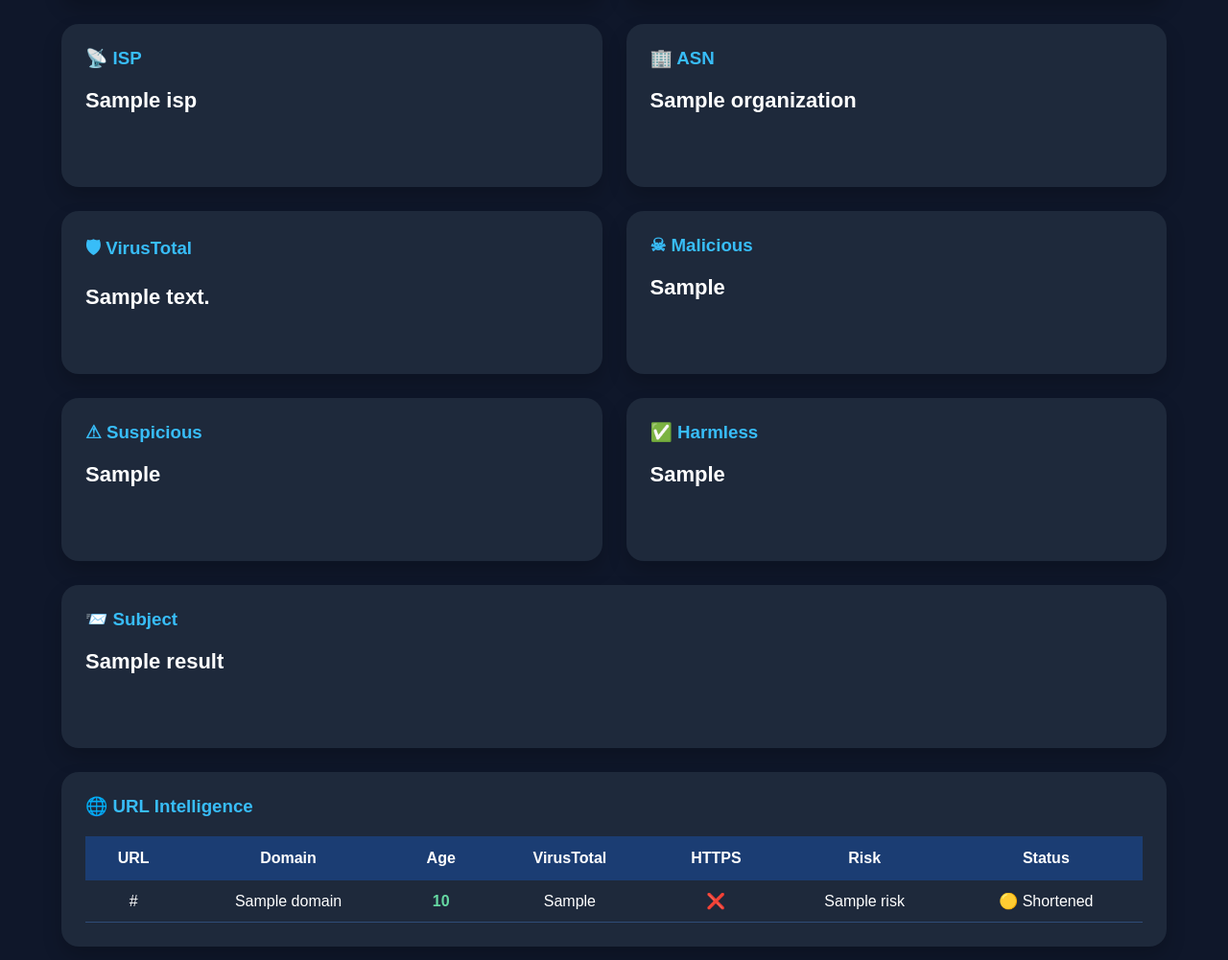
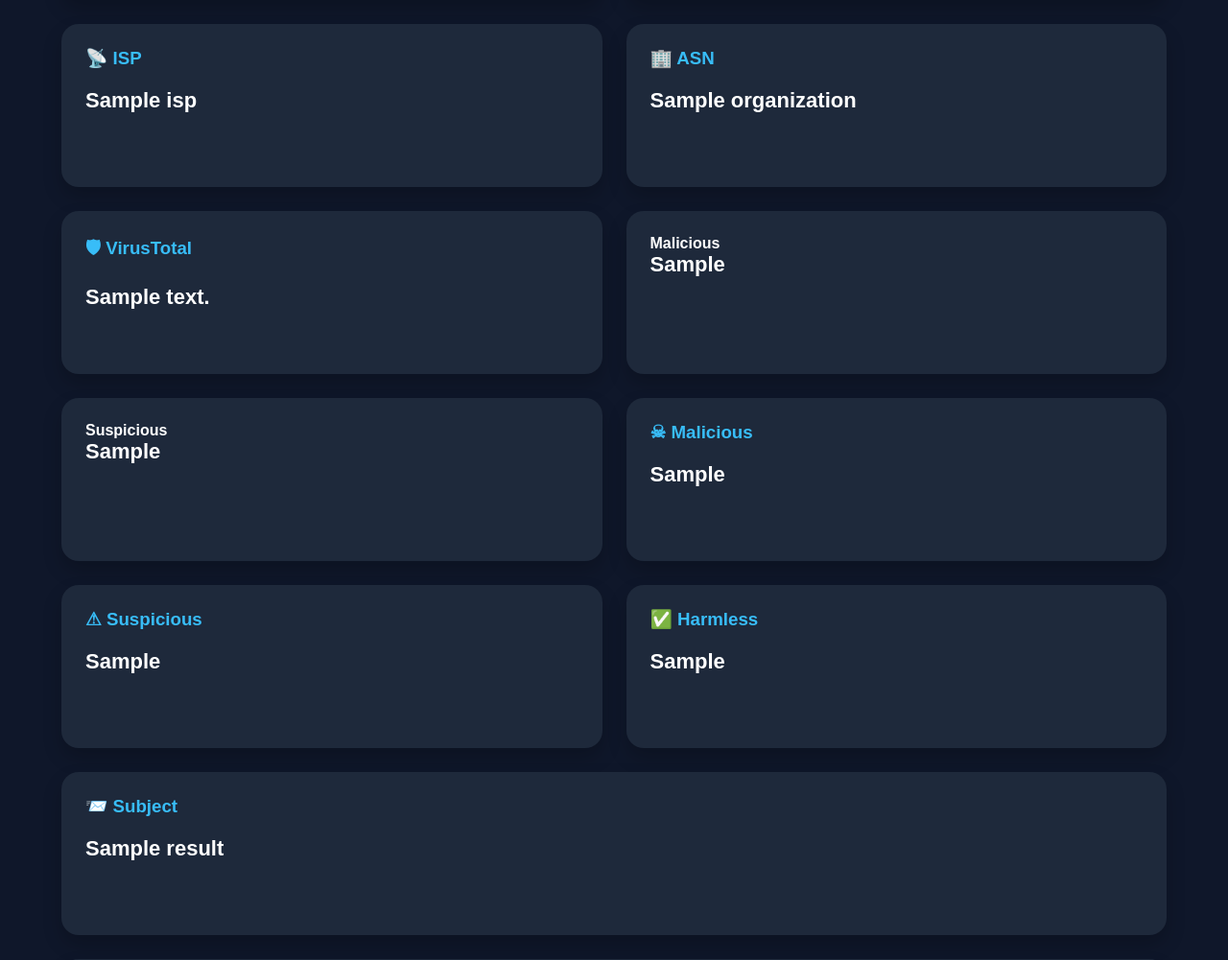
Before and after one commit to suryakadam17/phishguard-ai, a Flask app: template templates/index.html in a window 1280 px wide. Shown: the part 2157-3158 px from the top of the page at 96% size. Run offline with Flask 3, Linux system fonts and the light colour scheme; the template is opened without the code that fills it: most values are stand-ins (such as "Sample title", 1, 10 or a date in 2020).

Commit message:
Update index.html

```diff
--- a/templates/index.html
+++ b/templates/index.html
@@ -430,6 +430,17 @@ Waiting...
 
 </div>
 
+
+<div class="card">
+    <h4>Malicious</h4>
+    <p>{{ results.VT_Malicious }}</p>
+</div>
+<div class="card">
+    <h4>Suspicious</h4>
+    <p>{{ results.VT_Suspicious }}</p>
+</div>
+
+
 <div class="card">
 
 <h3>☠ Malicious</h3>
```
